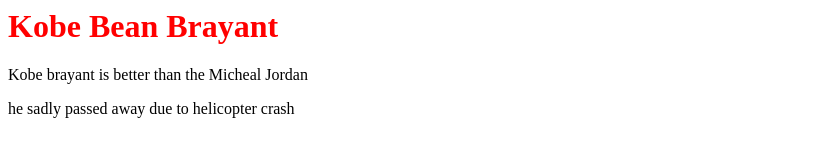
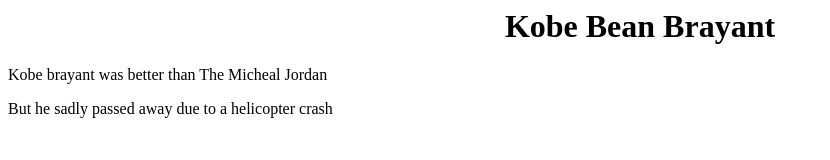
Before and after one commit to mkkarwal1978-alt/mkkarwal1978-alt.github.io, a plain HTML site: page index.html in a window 1280 px wide. Shown: the whole page, without its empty margins (0-830 px from the left). Drawn offline with Linux system fonts and the light colour scheme.

Commit message:
again about kobe

```diff
--- a/index.html
+++ b/index.html
@@ -1,8 +1,8 @@
 <html>
   <title>THE BEST PLAYER IN THE HISTORY</title>
   <body>
-    <h1 style="color:red;" >Kobe Bean Brayant</h1>
-    <p>Kobe brayant is better than the Micheal Jordan</p>
-    <p>he sadly passed away due to helicopter crash</p>
+    <h1 style="text-align:center;color:yellow , purple;" >Kobe Bean Brayant</h1>
+    <p>Kobe brayant was better than The Micheal Jordan</p>
+    <p>But he sadly passed away due to a helicopter crash</p>
   </body>
 </html>
```
